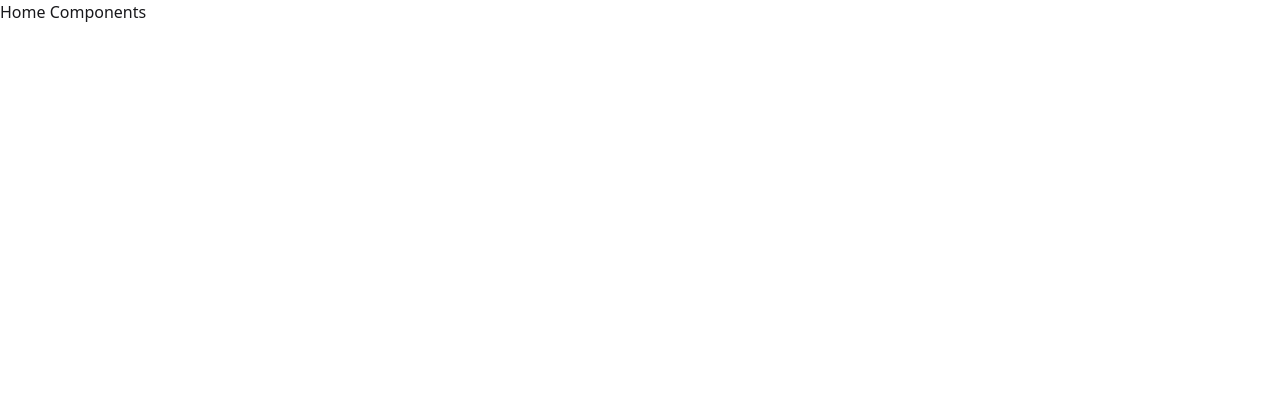
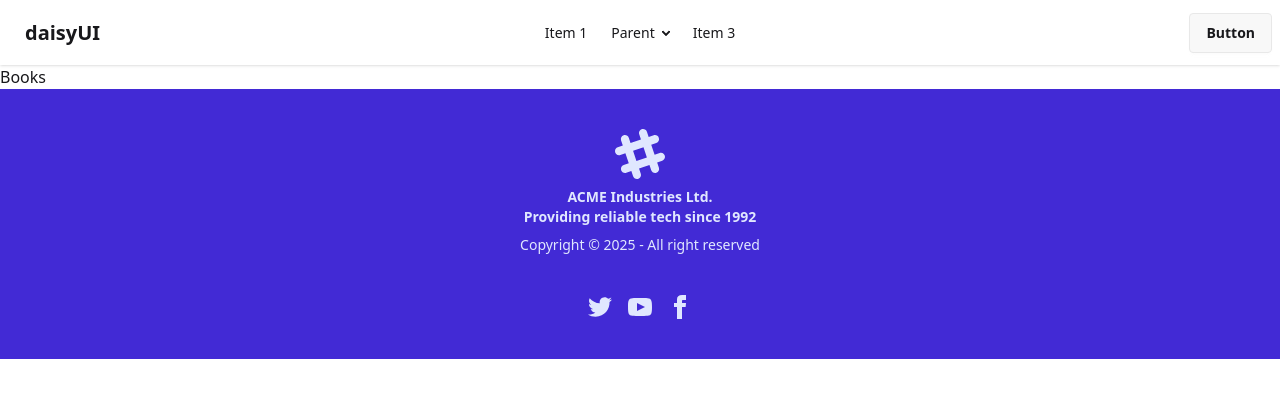
Before and after one commit to Nazrul144/L2-Assignment4, a React (Vite) app: page / in a window 1280 px wide. Shown: the top 398 px of the page. Built offline with nearby package versions, Linux system fonts and the light colour scheme.

Commit message:
Outlet added in the root component

```diff
--- /dev/null
+++ b/src/components/root/Root.tsx
@@ -0,0 +1,16 @@
+
+import { Outlet } from 'react-router-dom'
+import Navbar from '../shared/Navbar'
+import Footer from '../shared/Footer'
+
+const Root = () => {
+  return (
+    <div>
+        <Navbar/>
+        <Outlet/>
+        <Footer/>
+    </div>
+  )
+}
+
+export default Root
--- a/src/main.tsx
+++ b/src/main.tsx
@@ -6,12 +6,13 @@
   createBrowserRouter,
   RouterProvider,
 } from "react-router";
+import Root from './components/root/Root';
 
 
 const router = createBrowserRouter([
   {
     path: "/",
-    element: <h1>Home Components</h1>,
+    element: <Root/>,
     errorElement:<h1 className='font-bold text-2xl text-center'>Page Not found!</h1>,
     children: [
       {
```
